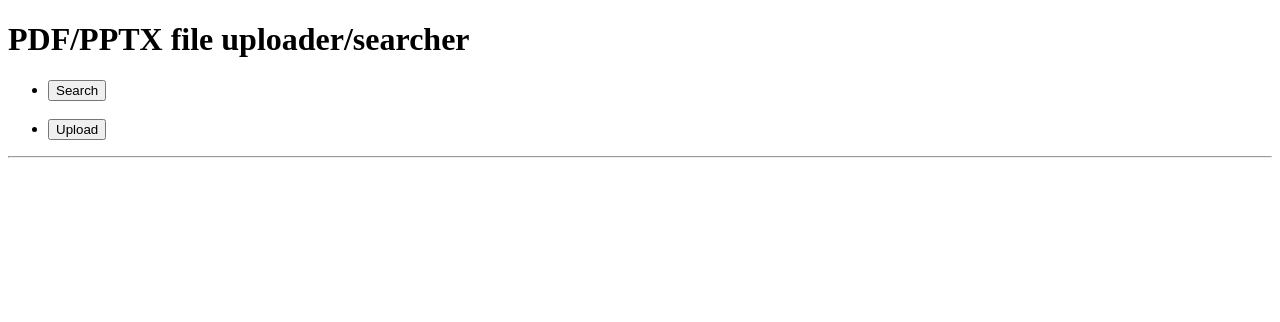
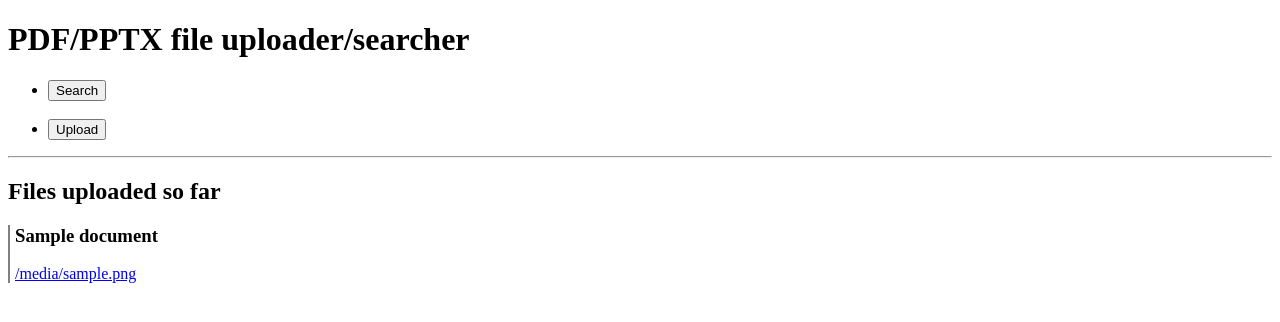
Before and after one commit to shahwan42/ayen-task, a Django app: page / in a window 1280 px wide. Shown: the top 322 px of the page. Run offline with Django 3.2, Linux system fonts and the light colour scheme; tables that the repository leaves empty hold one stand-in row (values such as "Sample post").

Commit message:
Home as ListView

```diff
--- a/ayen_task/core/views.py
+++ b/ayen_task/core/views.py
@@ -1,8 +1,13 @@
 from django.views.generic.edit import CreateView
 from django.views.generic import FormView
+from django.views.generic.list import ListView
 
 from ayen_task.core.models import Document
-from ayen_task.core.forms import DocumentForm
+
+
+class Home(ListView):
+    model = Document
+    template_name = "home.html"
 
 
 class Search(FormView):
--- a/project/urls.py
+++ b/project/urls.py
@@ -15,8 +15,9 @@ Including another URLconf
 """
 from django.contrib import admin
 from django.urls import path, include
-from django.views.generic.base import TemplateView
-from ayen_task.core.views import Search, Upload
+from django.conf import settings
+from django.conf.urls.static import static
+from ayen_task.core.views import Home, Search, Upload
 
 api_urlpatterns = [
     path("users/", include("ayen_task.users.api.urls", namespace="users_api")),
@@ -29,5 +30,8 @@ urlpatterns = [
     path("api/", include(api_urlpatterns)),
     path("search/", Search.as_view(), name="search"),
     path("upload/", Upload.as_view(), name="upload"),
-    path("", TemplateView.as_view(template_name="home.html"), name="home"),
+    path("", Home.as_view(), name="home"),
 ]
+# media & static urls
+urlpatterns += static(settings.STATIC_URL, document_root=settings.STATIC_ROOT)
+urlpatterns += static(settings.MEDIA_URL, document_root=settings.MEDIA_ROOT)
--- a/templates/home.html
+++ b/templates/home.html
@@ -1 +1,11 @@
 {% extends "base.html" %}
+
+{% block content %}
+<h2>Files uploaded so far</h2>
+{% for obj in object_list %}
+<div style="border-left: 2px solid gray; padding-left: 5px;">
+  <h3>{{ obj.name }}</h3>
+  <a href="{{ obj.file.url }}">{{ obj.file.url }}</a>
+</div>
+{% endfor %}
+{% endblock content %}
```
